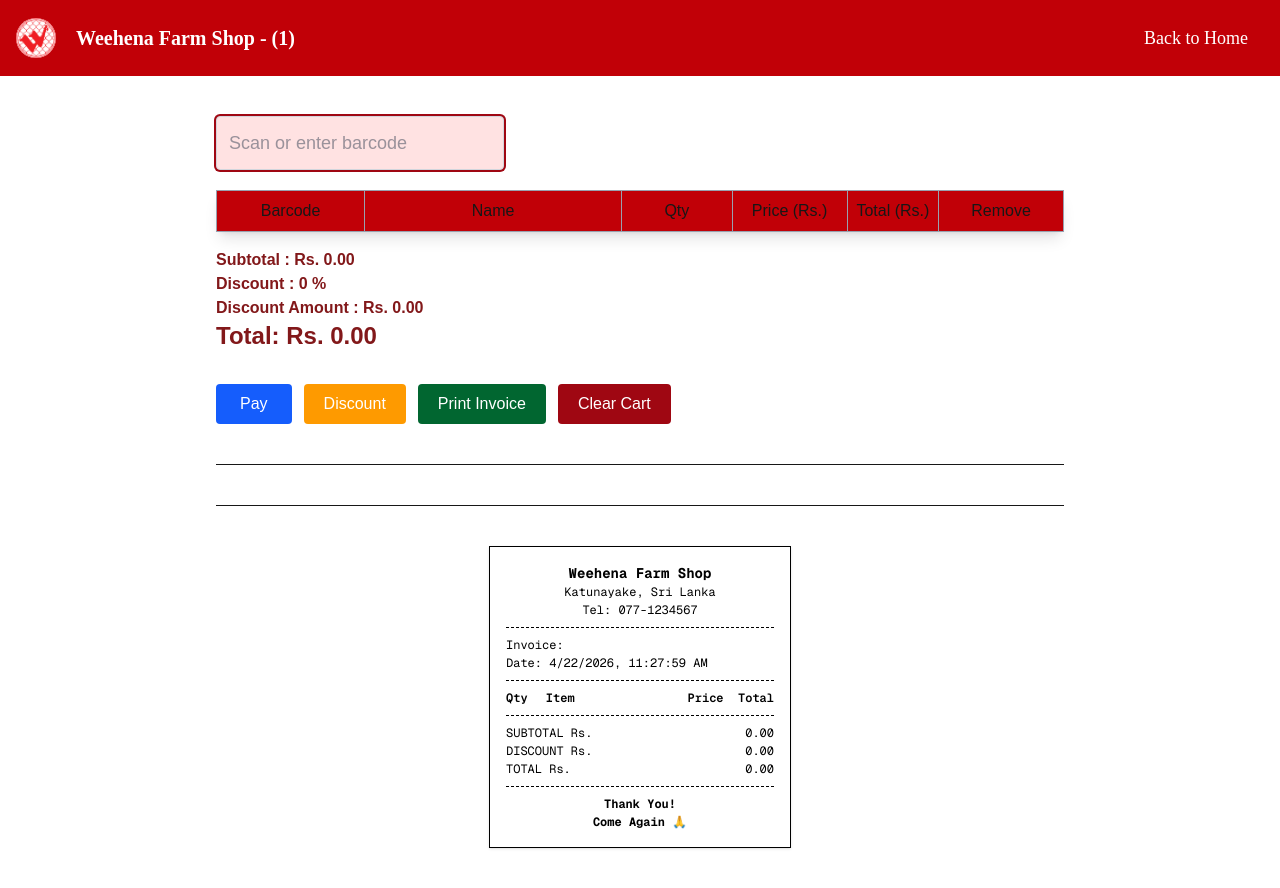
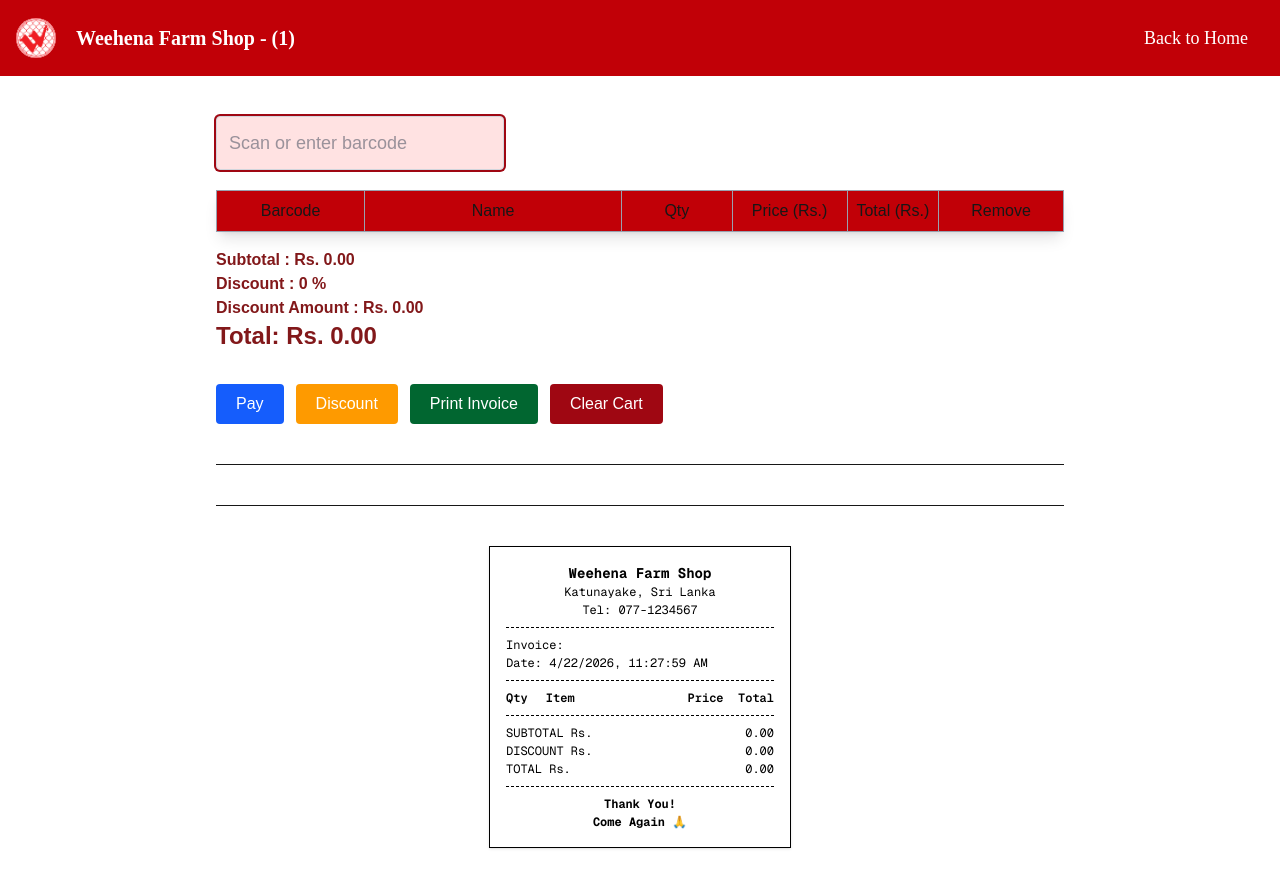
Before and after one commit to yohan9878/pos-system, a Next.js app: page /outlet/1/scan in a window 1280 px wide. Built offline with nearby package versions, Linux system fonts and the light colour scheme.

Commit message:
Modified styles

```diff
--- a/app/(pos)/outlet/[id]/scan/page.tsx
+++ b/app/(pos)/outlet/[id]/scan/page.tsx
@@ -189,26 +189,26 @@ export default function ScanPage() {
         discountType={discountType}
       />
 
-      <div className="mt-4">
+      <div className="mt-4 ">
         <Button
           onClick={() => {
             if (cart.length === 0 || loading) return;
             handlePay();
           }}
-          className="bg-blue-600 hover:bg-blue-500 text-white px-6 py-2 rounded disabled:bg-gray-400"
+          className="bg-blue-600 hover:bg-blue-500 text-white mr-3  rounded disabled:bg-gray-400"
         >
           {loading ? "Processing..." : "Pay"}
         </Button>
 
         <Button
           onClick={() => setDiscountModalOpen(true)}
-          className=" mr-3 mt-4 px-4 py-2 bg-amber-500 hover:bg-amber-400 rounded text-white"
+          className=" mr-3 mt-4 bg-amber-500 hover:bg-amber-400 rounded text-white"
         >
           Discount
         </Button>
         <Button
           onClick={() => window.print()}
-          className="mt-4 px-4 py-2 bg-green-800 hover:bg-green-700 text-white print:hidden"
+          className="mt-4 mr-3 bg-green-800 hover:bg-green-700 text-white print:hidden"
         >
           Print Invoice
         </Button>
```
